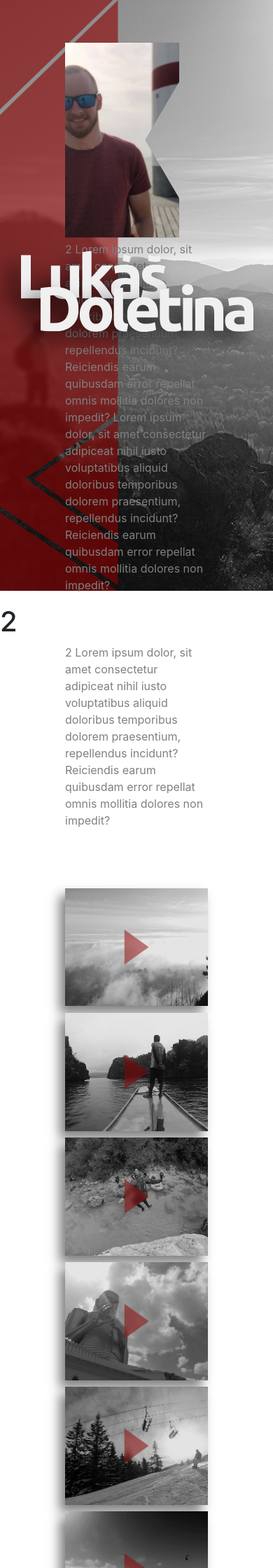
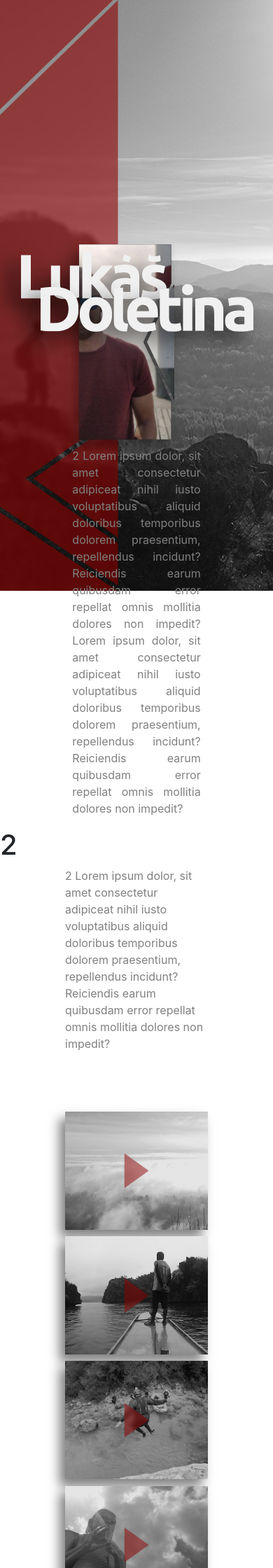
Before and after one commit to lukkas31/My-website-portfolio-2021, a PHP site: page / in a window 390 px wide. Shown: the top 2240 px of the page at 70% size. Run offline with PHP 8.4, Linux system fonts and the light colour scheme; some libraries are stand-ins or nearby versions.

Commit message:
about me + video content

```diff
--- a/css/style.css
+++ b/css/style.css
@@ -32,35 +32,62 @@ article {
 }
 
 #kto .content {
-  max-width: 60%;
+  max-width: 50%;
 }
 
 #kto article {
-  height: 36%;
-  margin-top: 10%;
+  margin-top: 20vh;
   -webkit-box-align: center;
       -ms-flex-align: center;
           align-items: center;
-  overflow: hidden;
 }
 
-.kto-img {
+.kto-img_inner {
   position: relative;
+  min-height: 33vh;
+}
+
+.kto-img_inner .kto-img_container {
+  position: absolute;
+  top: 0;
   width: 80%;
-  height: 33vh;
-  -webkit-filter: drop-shadow(-8px 6px 7px rgba(0, 0, 0, 0.7));
-  filter: drop-shadow(-8px 6px 7px rgba(0, 0, 0, 0.7));
-  background-image: url("..//img/myfoto.jpg");
+  min-height: 33vh;
+  -webkit-filter: drop-shadow(-5px 8px 7px rgba(0, 0, 0, 0.3));
+  filter: drop-shadow(-5px 8px 7px rgba(0, 0, 0, 0.3));
+}
+
+.kto-img_inner .kto-img {
+  position: absolute;
+  width: 100%;
+  height: 100%;
+  background-image: url("../img/myfoto.jpg");
   background-position: center center;
   background-repeat: no-repeat;
   background-size: cover;
   background-color: #141414;
+}
+
+.kto-img_inner .photo-fragment1 {
   -webkit-clip-path: polygon(100% 0, 100% 20%, 70% 50%, 100% 80%, 100% 100%, 0 100%, 0 0);
           clip-path: polygon(100% 0, 100% 20%, 70% 50%, 100% 80%, 100% 100%, 0 100%, 0 0);
 }
 
+.kto-img_inner .photo-fragment2 {
+  -webkit-clip-path: polygon(70% 50%, 100% 80%, 100% 20%);
+          clip-path: polygon(70% 50%, 100% 80%, 100% 20%);
+}
+
+.kto-img_inner .c-fragment2 {
+  margin-left: 3%;
+}
+
 .kto-text_container {
-  height: 20%;
+  min-height: 20vh;
+  padding: 4% 3% 0 3%;
+}
+
+.kto-text_container p {
+  text-align: justify;
 }
 
 .video-box {
@@ -79,15 +106,15 @@ article {
      object-fit: cover;
   -webkit-filter: grayscale(100%);
           filter: grayscale(100%);
-  -webkit-transform: scale(1.15);
-          transform: scale(1.15);
+  -webkit-transform: scale(1.35);
+          transform: scale(1.35);
   -webkit-transition: .5s;
   transition: .5s;
   -webkit-transition-timing-function: ease-in-out;
           transition-timing-function: ease-in-out;
 }
 
-.video-box_title_label {
+.video-box_asside {
   position: absolute;
   width: 100%;
   height: 100%;
@@ -98,21 +125,27 @@ article {
           backdrop-filter: blur(0px);
   -webkit-transition: .7s;
   transition: .7s;
-  -webkit-transform: scale(1.1);
-          transform: scale(1.1);
   -webkit-transition-timing-function: ease-in-out;
           transition-timing-function: ease-in-out;
 }
 
-.video-box_title_label h3 {
+.video-box_asside .video-box_asside_inner {
   position: absolute;
+  left: 0;
   width: 55%;
-  left: 0;
-  top: 55%;
-  font-size: .8em;
-  letter-spacing: .2rem;
+  height: 100%;
+  padding: 8%;
+}
+
+.video-box_asside h3 {
+  position: relative;
+  width: 100%;
+  top: 40%;
+  font-size: .7vw;
+  letter-spacing: .3vw;
+  font-weight: 500;
   text-align: center;
-  color: rgba(196, 196, 196, 0.7);
+  color: rgba(196, 196, 196, 0.8);
   opacity: 0;
   -webkit-transition: .5s;
   transition: .5s;
--- a/index.html
+++ b/index.html
@@ -193,9 +193,18 @@
         <div class="row align-content-center">
           <article class="col-xl-6 col-lg-6 col-sm-6"></article>
           <!--d-flex justify-content-center-->
-          <article class="kto-img_container col-xl-6 col-lg-6 col-sm-6 ">
-            <div class="kto-img fragment1">
+          <article class="col-xl-6 col-lg-6 col-sm-6">
+            <div class="kto-img_inner">
+
+              <div class="kto-img_container c-fragment1">
+                <div class="kto-img photo-fragment1"></div>
               </div>
+
+              <div class="kto-img_container c-fragment2">
+                <div class="kto-img photo-fragment2"></div>
+              </div>
+            </div>
+
           </article>
 
           <footer class="kto-text_container col-xl-12 col-lg-12 col-sm-12">
@@ -245,9 +254,11 @@
           <article class="col-xl-4 col-lg-4 col-sm-6">
             <div class="video-box">
               <img src="img/video_cover/vysehrad.png" alt="" class="video-box_cover">
-              <asside class="video-box_title_label">
+              <asside class="video-box_asside">
+                <div class="video-box_asside_inner">
                   <h3>Vyšehrad</h3>
                   <h4>2020</h4>
+                </div>
               </asside>
               <a href="#" class="video-box_play-button" data-url="https://www.youtube.com/embed/i3VgITxp2BY"></a>
             </div>
@@ -256,9 +267,11 @@
           <article class="col-xl-4 col-lg-4 col-sm-6">
             <div class="video-box">
               <img src="img/video_cover/phillip2.png" alt="" class="video-box_cover">
-              <asside class="video-box_title_label">
+              <asside class="video-box_asside">
+                <div class="video-box_asside_inner">
                   <h3>Philippines</h3>
                   <h4>2017</h4>
+                </div>
               </asside>
               <a href="#" class="video-box_play-button" data-url="https://www.youtube.com/embed/krvopthO448"></a>
             </div>
@@ -267,9 +280,11 @@
           <article class="col-xl-4 col-lg-4 col-sm-6">
             <div class="video-box">
               <img src="img/video_cover/slovinsko.png" alt="" class="video-box_cover">
-              <asside class="video-box_title_label">
+              <asside class="video-box_asside">
+                <div class="video-box_asside_inner">
                   <h3>Slovinsko</h3>
                   <h4>2017</h4>
+                </div>
               </asside>
               <a href="#" class="video-box_play-button" data-url="https://www.youtube.com/embed/A205Veq4BXI"></a>
             </div>
@@ -278,20 +293,24 @@
           <article class="col-xl-4 col-lg-4 col-sm-6">
             <div class="video-box">
               <img src="img/video_cover/srilanka.png" alt="" class="video-box_cover">
-              <asside class="video-box_title_label" data-url="https://www.youtube.com/embed/lyWF3FzRidA">
+              <asside class="video-box_asside">
+                <div class="video-box_asside_inner">
                   <h3>Sri lanka</h3>
                   <h4>2016</h4>
+                </div>
               </asside>
-              <a href="#" class="video-box_play-button"></a>
+              <a href="#" class="video-box_play-button" data-url="https://www.youtube.com/embed/lyWF3FzRidA"></a>
             </div>
           </article>
 
           <article class="col-xl-4 col-lg-4 col-sm-6">
             <div class="video-box">
               <img src="img/video_cover/fourdays4.png" alt="" class="video-box_cover">
-              <asside class="video-box_title_label">
+              <asside class="video-box_asside">
+                <div class="video-box_asside_inner">
                   <h3>Four days</h3>
                   <h4>2015</h4>
+                </div>
               </asside>
               <a href="#" class="video-box_play-button" data-url="https://www.youtube.com/embed/FtYwp3iogmc"></a>
             </div>
@@ -300,9 +319,11 @@
           <article class="col-xl-4 col-lg-4 col-sm-6">
             <div class="video-box">
               <img src="img/video_cover/lisaboa.png" alt="" class="video-box_cover">
-              <asside class="video-box_title_label">
+              <asside class="video-box_asside">
+                <div class="video-box_asside_inner">
                   <h3>Lisabon</h3>
                   <h4>2015</h4>
+                </div>
               </asside>
               <a href="#" class="video-box_play-button" data-url="https://www.youtube.com/embed/SWNLEZ5JmAM"></a>
             </div>
--- a/scss/_main-content.scss
+++ b/scss/_main-content.scss
@@ -18,7 +18,7 @@
     opacity: 0;
     visibility: hidden;
     z-index: 2;
-    //border: aqua 1px solid;
+
 
     p{
         color: grey;
@@ -37,38 +37,76 @@ article{
 
 #kto{
     .content{
-        max-width: 60%;
+        max-width: 50%;
         //left: 25%;
     }
 
     article{
         //border: aqua 1px solid; //vymaž
-        height: 36%;
-        margin-top: 10%;
+        margin-top: 20vh;
         align-items: center;
-        overflow: hidden;
+
     }
+
+}
+
+.kto-img_inner{
+
+    position: relative;
+    min-height: 33vh;
+
+    .kto-img_container{
+        position: absolute;
+        top: 0;
+        width: 80%;
+        min-height: 33vh;
+        -webkit-filter: drop-shadow( -5px 8px 7px rgba(0, 0, 0, .3));
+        filter: drop-shadow( -5px 8px 7px rgba(0, 0, 0, .3));
     }
 
     .kto-img{
-    position: relative;
-    width: 80%;
-    height: 33vh;
-    -webkit-filter: drop-shadow( -8px 6px 7px rgba(0, 0, 0, .7));
-    filter: drop-shadow( -8px 6px 7px rgba(0, 0, 0, .7));
-    background-image: url("..//img/myfoto.jpg");
+        position: absolute;
+        width: 100%;
+        height: 100%;
+        background-image: url("../img/myfoto.jpg");
         background-position: center center;
         background-repeat: no-repeat;
         background-size: cover;
         background-color: $main-dark;
+    }
+
+    .photo-fragment1{
         clip-path: polygon(100% 0, 100% 20%, 70% 50%, 100% 80%, 100% 100%, 0 100%, 0 0);
     }
-//https://css-tricks.com/using-box-shadows-and-clip-path-together/
+
+    .photo-fragment2{
+        clip-path: polygon(70% 50%, 100% 80%, 100% 20%);
+    }
+
+    .c-fragment2{
+        margin-left: 3%;
+    }
+}
 
 .kto-text_container{
-    //border: greenyellow 1px solid; //vymaž
-    height: 20%;
+    min-height: 20vh;
+    padding: 4% 3% 0 3%;
+
+    p{
+        text-align: justify;
     }
+
+}
+
+
+
+
+
+
+
+
+
+
 
 
 //video content
@@ -87,12 +125,12 @@ article{
     height: 100%;
     object-fit: cover;
     filter: grayscale(100%);
-    transform: scale(1.15);
+    transform: scale(1.35);
     transition: .5s;
     transition-timing-function: ease-in-out;
 }
 
-.video-box_title_label{
+.video-box_asside{
     position: absolute;
     width: 100%;
     height: 100%;
@@ -100,32 +138,40 @@ article{
     background-color: rgba(0, 0, 0, .1);
     backdrop-filter: blur(0px);
     transition: .7s;
-    transform: scale(1.1);
-    transition-timing-function: ease-in-out; //kubic bazier
+    transition-timing-function: ease-in-out;
+
+    .video-box_asside_inner{
+        position: absolute;
+        left: 0;
+        width: 55%;
+        height: 100%;
+        padding: 8%;
+
+    }
 
     h3{
-        position: absolute;
-        width: 55%;
-        left: 0;
-        top: 55%;
-        font-size: .8em;
-        letter-spacing: .2rem;
+        position: relative;
+        width: 100%;
+        top: 40%;
+        font-size: .7vw;
+        letter-spacing: .3vw;
+        font-weight: 500;
         text-align: center;
-        color: rgba(196, 196, 196, .7);
+        color: rgba(196, 196, 196, .8);
         opacity: 0;
         transition: .5s;
         transition-delay: .3s;
     }
 
     h4{
-        position: absolute;
-        width: 55%;
-        left: 0;
-        top: 70%;
-        font-size: .6em;
-        letter-spacing: .2rem;
+        position: relative;
+        width: 100%;
+        top: 40%;
+        font-size: .5vw;
+        letter-spacing: .3vw;
+        font-weight: 500;
         text-align: center;
-        color: rgba(196, 196, 196, .7);
+        color: rgba(196, 196, 196, .8);
         opacity: 0;
         transition: .5s;
         transition-delay: .3s;
@@ -153,7 +199,7 @@ article{
 
 .video-box:hover{
 
-    .video-box_title_label{
+    .video-box_asside{
         clip-path: polygon(0 0, 45% 0, 60% 100%, 0 100%);
         background-color: rgba(0, 0, 0, .3);
         backdrop-filter: blur(3px);
@@ -161,7 +207,7 @@ article{
 
     .video-box_cover{
         filter: grayscale(0%);
-        transform: scale(1.05);
+        transform: scale(1.25);
     }
 
     h3{
@@ -170,7 +216,7 @@ article{
     }
 
     h4{
-        top: 75%;
+        top: 60%;
         opacity: 1;
     }
 
@@ -178,12 +224,6 @@ article{
         left: 54%;
     }
 }
-
-
-
-
-
-
 
 .video-button_container{
     height: 2vh;
@@ -207,6 +247,8 @@ article{
     }
 }
 
+
+
 @media only screen and (min-width: 2000px){
     .video-box_play-button{
         width: 46px;
@@ -216,6 +258,15 @@ article{
     .video-button_container a{
         font-size: 1.1em;
         letter-spacing: .3rem;
+    }
+    .video-box_asside{
+        h3{
+            font-size: .8vw;
+        }
+
+        h4{
+            font-size: .6vw;
+        }
     }
 }
 
@@ -231,15 +282,4 @@ article{
         letter-spacing: .4rem;
     }
 
-    .video-box_title_label{
-        h3{
-            font-size: 1.5em;
-            letter-spacing: .4rem;
 }
-
-        h4{
-            font-size: 1.3em;
-            letter-spacing: .4rem;
-        }
-    }
-}
```
Also changed, not shown: other parts of css/style.css (+18 -20 lines), 1 other file. Lines whose indentation alone changed are shown as unchanged.
